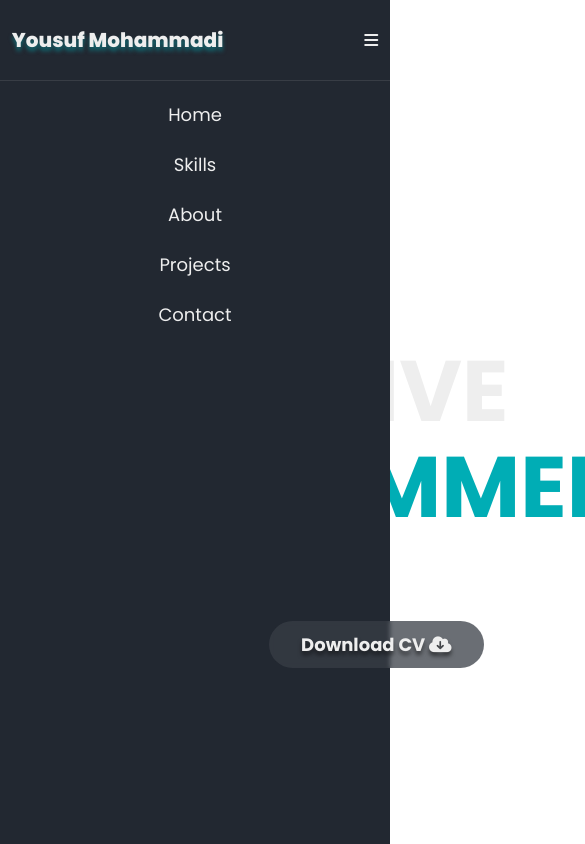
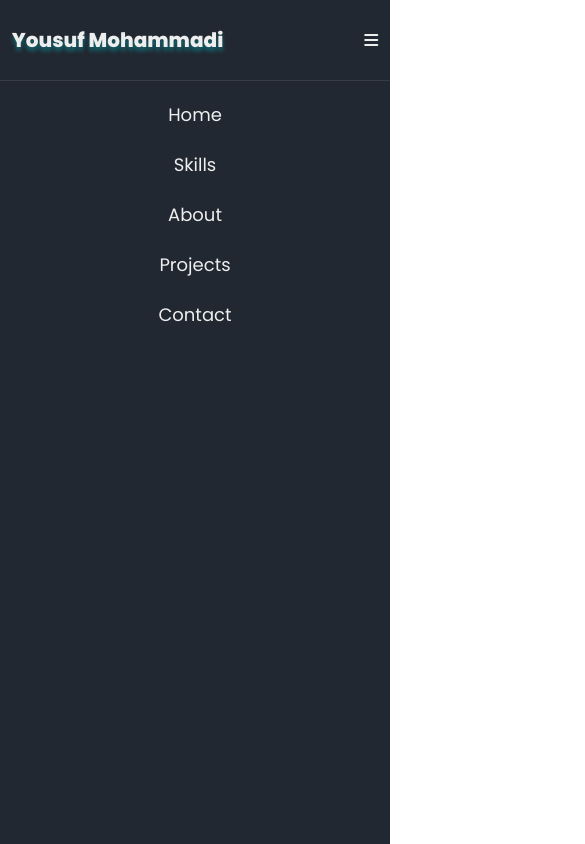
Before and after one commit to YousufMohammadi/portfolio, a React (Create React App) app: page / in a window 390 px wide. Shown: the top 844 px of the page, 585 px wide, since content can reach past the window. Built offline with nearby package versions, Linux system fonts and the light colour scheme.

Commit message:
abstract section responsived

```diff
--- a/src/Styles/Components/Abstract.css
+++ b/src/Styles/Components/Abstract.css
@@ -1,6 +1,6 @@
 .abstract-container{
     width: 100%;
-    min-height: calc(100vh - 81px);
+    height: 100vh;
     background: #222831;
     display: flex;
     flex-direction: row;
@@ -78,3 +78,136 @@
     font-size: 18px;
     color: #EEE;
 }
+@media only screen and (max-width:1200px) {
+    .abstract-container{
+    justify-content: space-between;
+}
+.images{
+    width: 450px;
+    height: 450px;
+    position: relative;
+}
+.introduction{
+    width: 550px;
+}
+.intro-par{
+    font-size: 76px;
+}
+}
+@media only screen and (max-width:1100px) {
+    .abstract-container{
+    justify-content: space-between;
+}
+.images{
+    width: 400px;
+    height: 400px;
+    position: relative;
+}
+.introduction{
+    width: 500px;
+}
+.intro-par{
+    font-size: 66px;
+}
+}
+@media only screen and (max-width:950px) {
+    .abstract-container{
+    width: 100%;
+    height: 120vh;
+    display: flex;
+    flex-direction: column;
+    justify-content: flex-start;
+    gap: 20px;
+    align-items: center;
+}
+.images{
+    width: 400px;
+    height: 400px;
+    position: relative;
+}
+.introduction{
+    width: 100%;
+}
+.intro-par{
+    font-size: 66px;
+}
+}
+@media only screen and (max-width:820px) {
+.images{
+    width: 400px;
+    height: 400px;
+    position: relative;
+}
+.introduction{
+    width: 100%;
+}
+.intro-par{
+    font-size: 56px;
+}
+}
+@media only screen and (max-width:700px) {
+.intro-par{
+    font-size: 46px;
+}
+}
+@media only screen and (max-width:600px) {
+.images{
+    width: 350px;
+    height: 350px;
+    position: relative;
+}
+.introduction{
+    width: 100%;
+}
+.intro-par{
+    font-size: 56px;
+}
+}
+@media only screen and (max-width:420px) {
+        .abstract-container{
+    width: 100%;
+    height: 100vh;
+    padding-bottom: 10px;
+}
+.images{
+    width: 300px;
+    height: 300px;
+    position: relative;
+}
+.introduction{
+    width: 100%;
+}
+.intro-par{
+    font-size: 46px;
+    line-height: 1.3;
+}
+.btns{
+    display: flex;
+    flex-direction: column;
+    justify-content: center;
+    align-items: center;
+    gap: 10px;
+}
+.btn-active{
+    padding: 5px 16px;
+    font-size: 14px;
+}
+.btn{
+    padding: 5px 16px;
+    font-size: 14px;
+}
+.download-icon{
+    font-size: 14px;
+}
+}
+@media only screen and (max-width:350px) {
+    .intro-par{
+    font-size: 36px;
+    line-height: 1.3;
+}
+.images{
+    width: 280px;
+    height: 280px;
+    position: relative;
+}
+}
--- a/src/Styles/Components/Header.css
+++ b/src/Styles/Components/Header.css
@@ -68,6 +68,7 @@
         background: #222831;
         border-top: 1px solid rgba(238, 238, 238, 0.10);
         padding-top: 20px;
+        z-index: 99999;
     }
     .link{
         color: #EEE;
```
